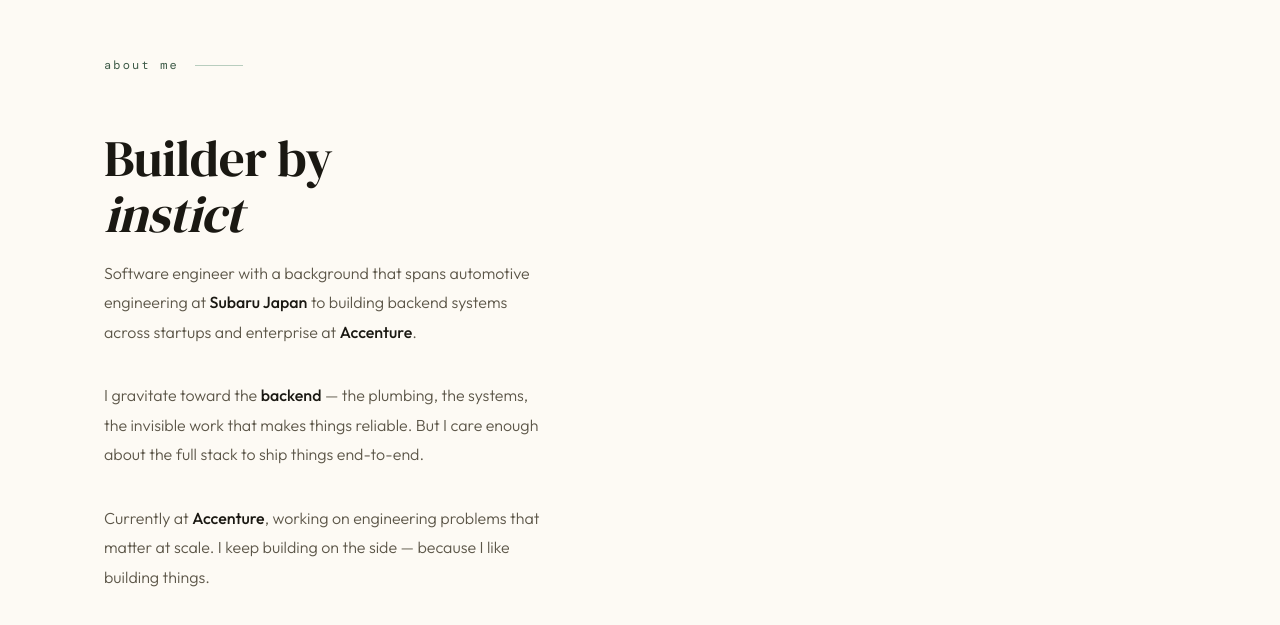
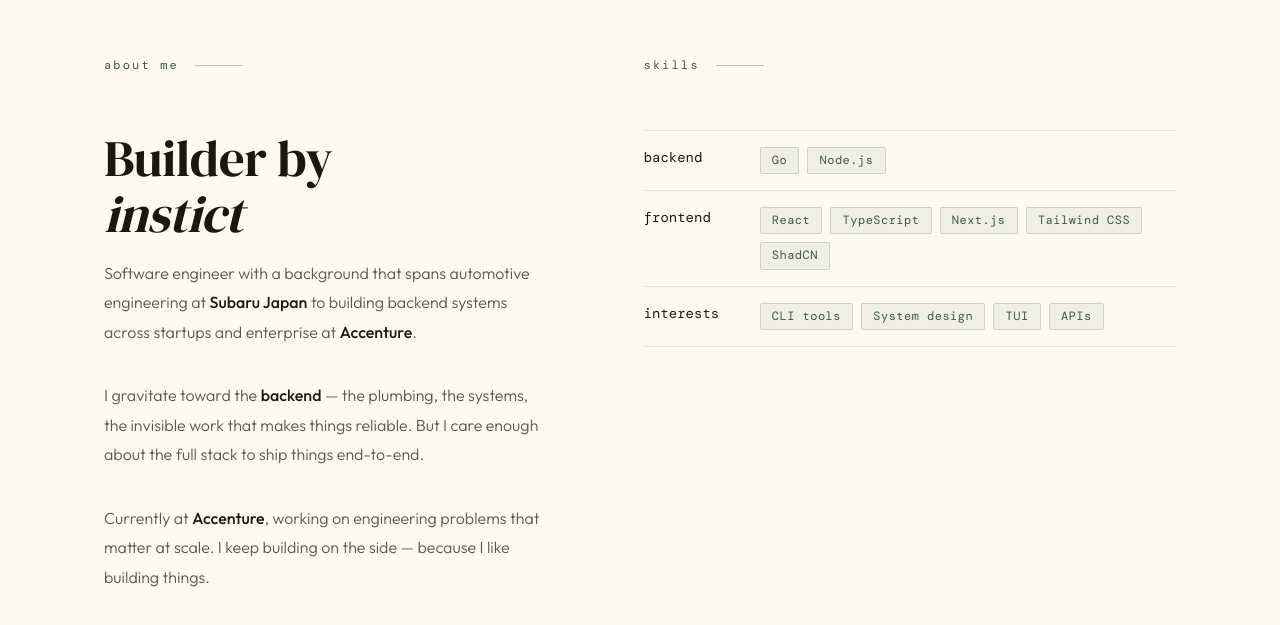
Before and after one commit to rinarudhei/ram-porto, a Next.js app: page / in a window 1280 px wide. Shown: the part 839-1464 px from the top of the page. Built offline with nearby package versions, Linux system fonts and the light colour scheme.

Commit message:
feat(about): add skills section with categories
- Implemented a new skills section
- Organized skills by category (backend, frontend, interests)
- Added skill tag components for display

```diff
--- a/src/app/partials/aboutAndSkillsSection.tsx
+++ b/src/app/partials/aboutAndSkillsSection.tsx
@@ -1,8 +1,14 @@
 import { SectionLabel, SectionTitle } from '@/components/containers/sections';
+import {
+  SkillsCatLabel,
+  SkillsTags,
+  SkillTag,
+} from '@/components/containers/skillTag';
+import React from 'react';
 
 export default function AboutAndSkillsSection() {
   return (
-    <section className='mx-auto grid max-w-300 grid-cols-[1fr_1.2fr] items-center gap-24 px-16 py-24'>
+    <section className='mx-auto grid max-w-300 grid-cols-[1fr_1.2fr] items-start gap-24 px-16 py-24'>
       <AboutSection />
       <SkillsSection />
     </section>
@@ -40,6 +46,40 @@ function AboutSection() {
   );
 }
 
+const skills = [
+  { category: 'backend', skills: ['Go', 'Node.js'] },
+  {
+    category: 'frontend',
+    skills: ['React', 'TypeScript', 'Next.js', 'Tailwind CSS', 'ShadCN'],
+  },
+  {
+    category: 'interests',
+    skills: ['CLI tools', 'System design', 'TUI', 'APIs'],
+  },
+];
+
 function SkillsSection() {
-  return <div></div>;
+  return (
+    <div>
+      <SectionLabel label='skills' />
+
+      <div className='mt-10'>
+        {skills.map((s) => (
+          <div
+            key={s.category}
+            className='grid grid-cols-[100px_1fr] gap-4 border-t border-[rgba(61,90,71,0.12)] py-4 last:border-b'
+          >
+            <SkillsCatLabel label={s.category} />
+            <SkillsTags>
+              {s.skills.map((skill) => (
+                <React.Fragment key={skill}>
+                  <SkillTag skill={skill} />
+                </React.Fragment>
+              ))}
+            </SkillsTags>
+          </div>
+        ))}
+      </div>
+    </div>
+  );
 }
```
